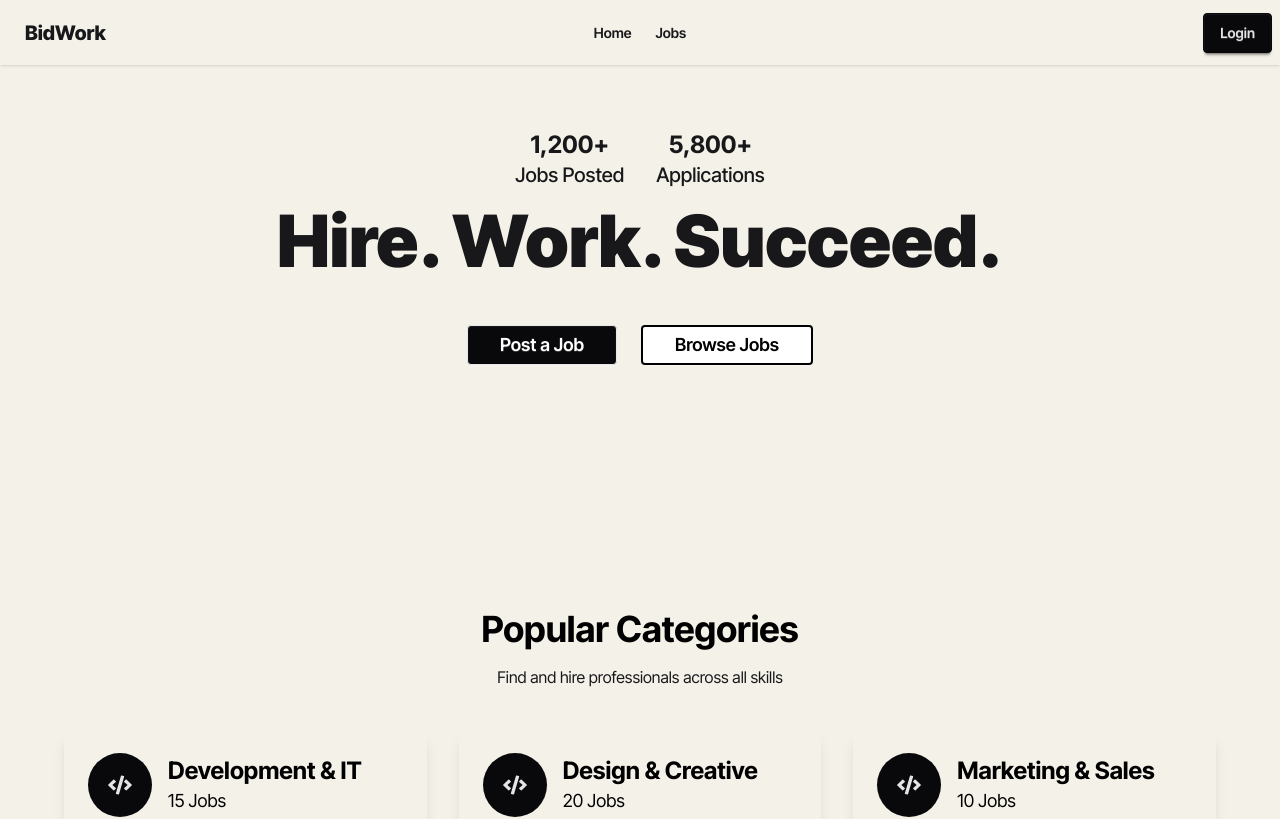
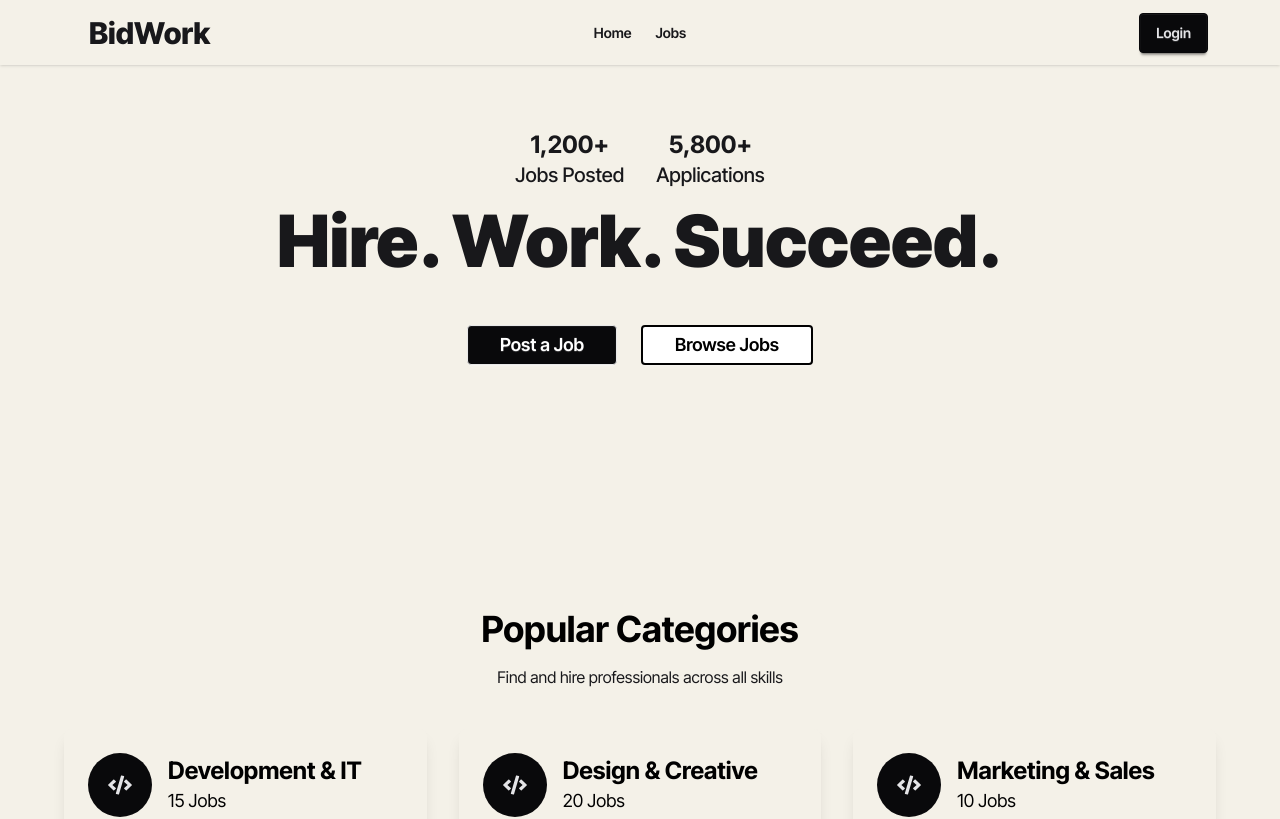
Before and after one commit to rahmansh/bid-works-client, a React (Vite) app: page / in a window 1280 px wide. Shown: the top 819 px of the page. Built offline with nearby package versions, Linux system fonts and the light colour scheme; no server answers.

Commit message:
style: change font size and max size

```diff
--- a/src/components/Navbar.jsx
+++ b/src/components/Navbar.jsx
@@ -12,7 +12,7 @@ const Navbar = () => {
 
     return (
         <div className="bg-[#F4F1E8] shadow-sm">
-            <div className="max-w-screen-2xl mx-auto">
+            <div className="max-w-6xl mx-auto">
                 <div className="navbar">
                     <div className="navbar-start">
                         <div className="dropdown">
@@ -25,7 +25,7 @@ const Navbar = () => {
                                 {links}
                             </ul>
                         </div>
-                        <Link to={"/"} className="btn btn-ghost text-xl font-extrabold">BidWork</Link>
+                        <Link to={"/"} className="btn btn-ghost text-3xl font-extrabold">BidWork</Link>
                     </div>
                     <div className="navbar-center hidden lg:flex">
                         <ul className="menu menu-horizontal px-1 font-semibold">
```
